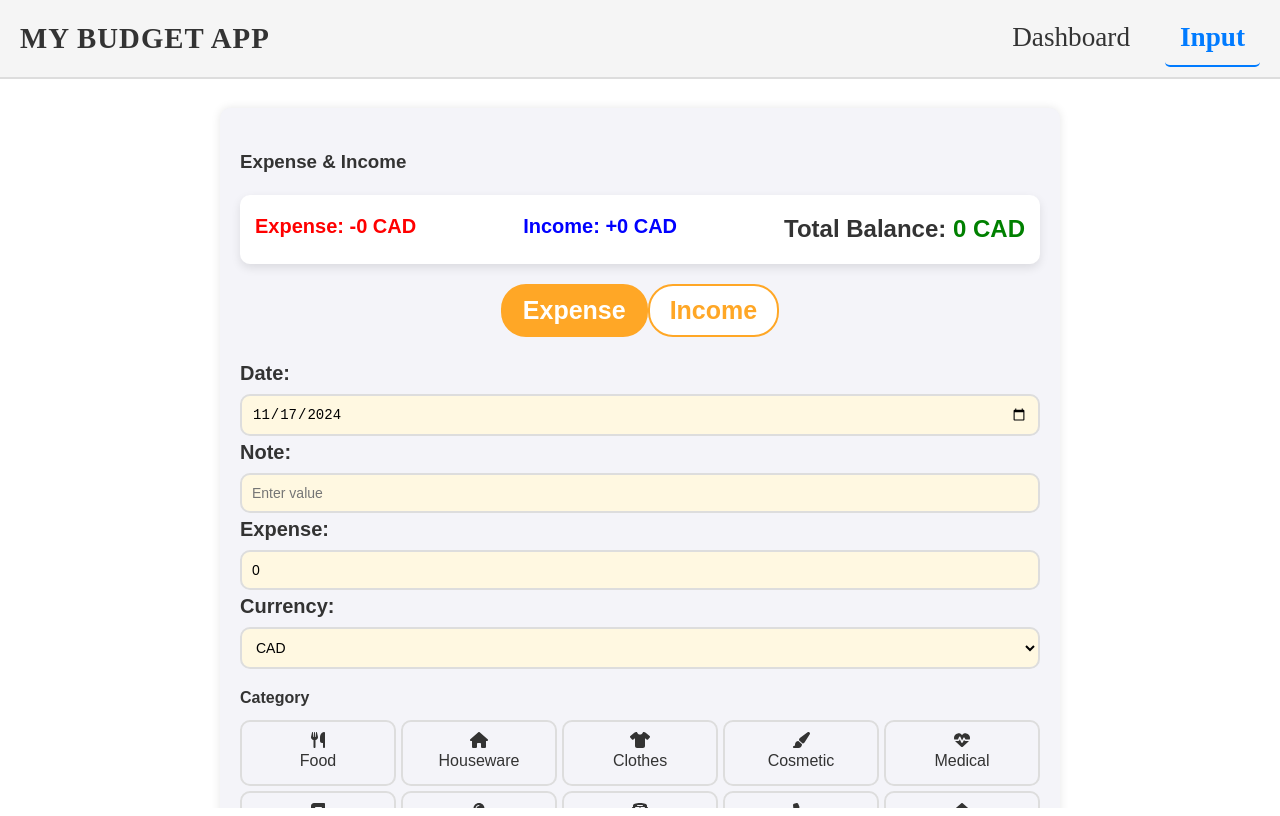
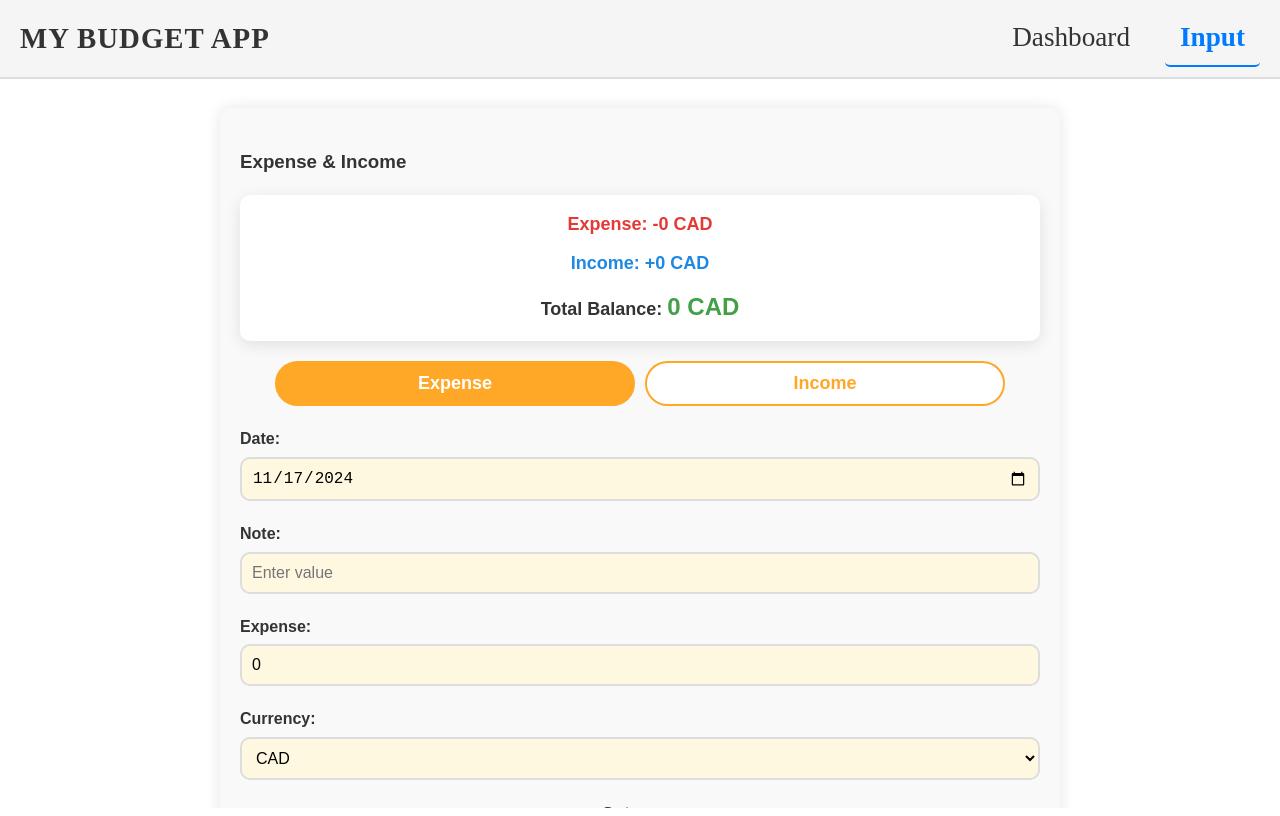
Before and after one commit to JIMPARK80/household-account-book, a Vue app: page /add-expense in a window 1280 px wide. Built offline with nearby package versions, Linux system fonts and the light colour scheme; what chartjs-plugin-datalabels would draw is missing.

Commit message:
Update UI
Update UI, pie charts, and graphs have grown in size

```diff
--- a/src/components/AddExpense.vue
+++ b/src/components/AddExpense.vue
@@ -228,43 +228,45 @@ export default {
   margin: 20px auto;
   max-width: 800px;
   padding: 20px;
-  background-color: #f4f4f9; /* Soft background */
+  background-color: #f9f9f9; /* Softer background */
   border-radius: 10px;
-  box-shadow: 0 0 10px rgba(0, 0, 0, 0.1);
+  box-shadow: 0 0 15px rgba(0, 0, 0, 0.1); /* Softer shadow */
   color: #333;
-  line-height: 1.6; /* Spacing adjustment for readability */
+  line-height: 1.6;
 }
 
 /* Income & Expense Summary */
 .income-expense-summary {
   display: flex;
-  justify-content: space-between;
+  flex-direction: column; /* Stack items vertically for mobile */
+  align-items: center;
+  gap: 10px;
   margin-bottom: 20px;
   padding: 15px;
   background-color: #ffffff;
   border-radius: 10px;
-  box-shadow: 0 4px 10px rgba(0, 0, 0, 0.1);
+  box-shadow: 0 4px 15px rgba(0, 0, 0, 0.1);
 }
 
-.expense-summary {
-  color: red;
-  font-size: 20px;
+.expense-summary,
+.income-summary,
+.total-summary {
+  font-size: 18px;
   font-weight: bold;
+  text-align: center;
 }
 
-.income-summary {
-  color: blue;
-  font-size: 20px;
-  font-weight: bold;
+.expense-summary span {
+  color: #e53935; /* Red for expenses */
 }
 
-.total-summary {
-  font-weight: bold;
-  font-size: 24px;
+.income-summary span {
+  color: #1e88e5; /* Blue for income */
 }
 
 .total-summary .total {
-  color: green;
+  color: #43a047; /* Green for total balance */
+  font-size: 24px; /* Emphasize total */
 }
 
 /* Tabs */
@@ -272,41 +274,43 @@ export default {
   display: flex;
   justify-content: center;
   margin-bottom: 20px;
+  gap: 10px; /* Space between buttons */
 }
 
 .tabs button {
   background-color: #ffffff;
-  border: 2px solid #ffa726; /* Accent border */
+  border: 2px solid #ffa726;
   color: #ffa726;
   padding: 10px 20px;
-  font-size: 25px;
-  border-radius: 25px; /* Rounded corners */
+  font-size: 18px;
+  border-radius: 25px;
   cursor: pointer;
   font-weight: bold;
   transition: all 0.3s ease;
+  width: 45%; /* Make buttons responsive */
 }
 
 .tabs button.active {
-  background-color: #ffa726; /* Highlight active tab */
+  background-color: #ffa726;
   color: white;
 }
 
 .tabs button:hover {
-  background-color: #ffcc80;
+  background-color: #ffd54f;
 }
 
 /* Form Styling */
 .input-form {
-  margin-top: 0px;
+  margin-top: 20px;
 }
 
 .form-group {
-  margin-bottom: 0px;
+  margin-bottom: 20px;
 }
 
 .form-group label {
   display: block;
-  font-size: 20px;
+  font-size: 16px;
   font-weight: bold;
   color: #333;
   margin-bottom: 5px;
@@ -316,10 +320,10 @@ export default {
 .form-group select {
   width: 100%;
   padding: 10px;
-  font-size: 14px;
+  font-size: 16px;
   border: 2px solid #ddd;
-  border-radius: 10px; /* Rounded corners */
-  background-color: #fff8e1; /* Light yellow */
+  border-radius: 10px;
+  background-color: #fff8e1;
   box-sizing: border-box;
   transition: border-color 0.3s ease;
 }
@@ -330,31 +334,19 @@ export default {
   outline: none;
 }
 
-/* Expense/Income Input Section */
-.expense-input {
-  display: flex;
-  align-items: center;
-  justify-content: space-between;
-}
-
-.currency-symbol {
-  margin-left: 10px;
-  font-size: 16px;
-  color: #555;
-}
-
 /* Category Section */
 .category-section h3 {
-  font-size: 16px;
+  font-size: 18px;
   font-weight: bold;
   color: #333;
   margin-bottom: 10px;
+  text-align: center;
 }
 
 .category-grid {
   display: grid;
-  grid-template-columns: repeat(5, 1fr); /* 3 columns */
-  gap: 5px;
+  grid-template-columns: repeat(3, 1fr);
+  gap: 15px;
 }
 
 .category {
@@ -370,7 +362,7 @@ export default {
 }
 
 .category:hover {
-  background-color: #ffa726; /* Hover effect */
+  background-color: #ffa726;
   color: white;
 }
 
@@ -387,13 +379,13 @@ export default {
 /* Submit Button */
 .submit-button {
   width: 100%;
-  padding: 12px;
+  padding: 15px;
   background-color: #ffa726;
   color: white;
-  font-size: 16px;
+  font-size: 18px;
   font-weight: bold;
   border: none;
-  border-radius: 25px; /* Rounded button */
+  border-radius: 25px;
   cursor: pointer;
   transition: background-color 0.3s ease;
   margin-top: 20px;
@@ -421,13 +413,12 @@ export default {
 
 .expense-list li {
   background-color: #ffffff;
-  padding: 10px;
+  padding: 15px;
   margin-bottom: 10px;
   border-radius: 8px;
   box-shadow: 0 2px 5px rgba(0, 0, 0, 0.1);
   display: flex;
-  justify-content: space-between;
-  align-items: center;
+  flex-direction: column; /* Stack content for mobile */
 }
 
 .expense-list li strong {
@@ -440,35 +431,42 @@ export default {
 }
 
 .expense-list button {
-  background-color: #f44336;
+  background-color: #e53935;
   color: white;
-  padding: 5px 10px;
+  padding: 8px 15px;
   font-size: 14px;
   border: none;
   border-radius: 5px;
   cursor: pointer;
   transition: background-color 0.3s ease;
+  margin-top: 10px;
+  align-self: flex-end; /* Align buttons to the right */
 }
 
 .expense-list button:hover {
-  background-color: #e53935;
+  background-color: #d32f2f;
 }
 
 /* Responsive Design */
 @media (max-width: 768px) {
+  .income-expense-summary {
+    flex-direction: column; /* Stack items for smaller screens */
+  }
+
   .category-grid {
-    grid-template-columns: repeat(2, 1fr); /* Adjust to 2 columns for smaller screens */
+    grid-template-columns: repeat(2, 1fr); /* Adjust to 2 columns */
+  }
+
+  .tabs button {
+    width: 100%; /* Full width buttons */
   }
 
   .expense-summary,
   .income-summary,
   .total-summary {
+    text-align: center;
     margin-bottom: 15px;
   }
+}
 
-  .tabs button {
-    width: 100%;
-    margin-bottom: 10px;
-  }
-}
 </style>
--- a/src/components/DashboardView.vue
+++ b/src/components/DashboardView.vue
@@ -1,39 +1,48 @@
 <template>
   <div class="dashboard-view">
+    <!-- 대시보드 제목 -->
     <h1>Dashboard View</h1>
 
-    <!-- Navigation Buttons -->
+    <!-- 그래프를 바꾸는 버튼들 -->
     <div class="nav-buttons">
+      <!-- 왼쪽 버튼: 이전 그래프로 이동 -->
       <button @click="previousGraph" class="nav-button">←</button>
+      <!-- 오른쪽 버튼: 다음 그래프로 이동 -->
       <button @click="nextGraph" class="nav-button">→</button>
     </div>
 
-    <!-- Graphs Displayed Based on Current Selection -->
+    <!-- 현재 선택된 그래프를 보여주는 영역  -->
     <div class="graphs">
-      <!-- Monthly Money Flow Graph -->
+      <!-- 1번 그래프: 월별 돈 흐름 -->
       <div v-if="currentGraph === 1">
         <h2>Monthly Money Flow</h2>
+        <!-- 데이터가 있을 경우 바 그래프를 보여준다. -->
         <div v-if="hasMonthlyData">
           <Bar :data="moneyFlowChartData" :options="chartOptions" />
         </div>
+        <!-- 데이터가 없을 경우 메시지 표시 -->
         <p v-else>No data available for money flow comparison.</p>
       </div>
 
-      <!-- Monthly Expense Summary Graph -->
+      <!-- 2번 그래프: 월별 지출 요약 -->
       <div v-if="currentGraph === 2">
         <h2>Monthly Expense Summary</h2>
+        <!-- 데이터가 있을 경우 파이 그래프를 보여준다-->
         <div v-if="monthlySummary.expenses.length">
           <Pie :data="expenseChartData" :options="pieChartOptions" />
         </div>
+        <!-- 데이터가 없을 경우 메시지 표시 -->
         <p v-else>No expense data available for summary.</p>
       </div>
 
-      <!-- Monthly Income Summary Graph -->
+      <!-- 3번 그래프: 월별 수입 요약 -->
       <div v-if="currentGraph === 3">
         <h2>Monthly Income Summary</h2>
+        <!-- 데이터가 있을 경우 파이 그래프를 보여준다 -->
         <div v-if="monthlySummary.income.length">
           <Pie :data="incomeChartData" :options="pieChartOptions" />
         </div>
+        <!-- 데이터가 없을경우 메시지 표시 -->
         <p v-else>No income data available for summary.</p>
       </div>
     </div>
@@ -55,38 +64,45 @@ import {
   LinearScale,
 } from "chart.js";
 import ChartDataLabels from "chartjs-plugin-datalabels";
+
+
+// Chart.js에서 사용할 기능들을 등록
 ChartJS.register(Title, Tooltip, Legend, ArcElement, CategoryScale, BarElement, LinearScale, ChartDataLabels);
 
 export default {
   name: "DashboardView",
-  components: { Pie, Bar },
+  components: { Pie, Bar }, // 우리가 사용할 그래프 컴포넌트
   setup() {
-    const expenses = ref([]);
-    const income = ref([]);
-    const currentGraph = ref(1);
+    const expenses = ref([]); // 지출 데이터를 담을 공간
+    const income = ref([]); // 수입 데이터를 담을 공간
+    const currentGraph = ref(1); // 현재 보여줄 그래프(1,2,3 중 선택)
 
-    // Compute monthly summary for both expenses and income
+    // 지출과 수입 데이터를 요약해서 보여주는 계산된 값
     const monthlySummary = computed(() => {
       const expenseSummary = {};
       const incomeSummary = {};
 
+      // 지출 데이터를 카테고리별로 합산
       expenses.value.forEach((expense) => {
         expenseSummary[expense.category] = (expenseSummary[expense.category] || 0) + expense.amount;
       });
 
+      // 수입 데이터를 카테고리별로 합산
       income.value.forEach((inc) => {
         incomeSummary[inc.category] = (incomeSummary[inc.category] || 0) + inc.amount;
       });
 
+      // 정리된 데이터를 반환
       return {
         expenses: Object.entries(expenseSummary).map(([category, amount]) => ({ category, amount })),
         income: Object.entries(incomeSummary).map(([category, amount]) => ({ category, amount })),
       };
     });
 
+    // 데이터가 있는지 확인
     const hasMonthlyData = computed(() => expenses.value.length || income.value.length);
 
-    // Chart Data
+    // 총수입과 총지출을 계산해서 그래프 데이터를 만듦
     const moneyFlowChartData = computed(() => {
       const totalIncome = income.value.reduce((sum, inc) => sum + inc.amount, 0);
       const totalExpenditure = expenses.value.reduce((sum, exp) => sum + exp.amount, 0);
@@ -95,12 +111,12 @@ export default {
         labels: ["Total"],
         datasets: [
           {
-            label: "Total Income (CAD)",
+            label: "Total Income (CAD)", // 캐나다 달러 단위 수입
             data: [totalIncome],
             backgroundColor: "#4BC0C0",
           },
           {
-            label: "Total Expenditure (CAD)",
+            label: "Total Expenditure (CAD)", // 캐나다 달러 단위 지출
             data: [totalExpenditure],
             backgroundColor: "#FF6384",
           },
@@ -108,6 +124,7 @@ export default {
       };
     });
 
+    // 카테고리별 지출 데이터를 그래프로 나타냄
     const expenseChartData = computed(() => ({
       labels: monthlySummary.value.expenses.map((item) => item.category),
       datasets: [
@@ -119,6 +136,7 @@ export default {
       ],
     }));
 
+    // 카테고리별 수입 데이터를 그래프로 나타냄
     const incomeChartData = computed(() => ({
       labels: monthlySummary.value.income.map((item) => item.category),
       datasets: [
@@ -130,7 +148,7 @@ export default {
       ],
     }));
 
-    // Chart Options
+    // 그래프 옵션 (디자인 및 툴팁 설정)
     const chartOptions = {
       responsive: true,
       plugins: {
@@ -145,11 +163,21 @@ export default {
         },
       },
       scales: {
-        y: { beginAtZero: true, ticks: { color: "#333" }, grid: { color: "#ddd" } },
-        x: { ticks: { color: "#333" }, grid: { color: "#ddd" } },
+        y: { beginAtZero: true,
+          ticks: { color: "#333" ,
+          stepsize: 100,
+          callback: (value) => `$${value}`,
+        },
+          grid: { color: "#ddd" }
+        },
+        x: {
+          ticks: { color: "#333" },
+          grid: { color: "#ddd" }
+        },
       },
     };
 
+    // 파이 그래프 옵션
     const pieChartOptions = {
       responsive: true,
       plugins: {
@@ -184,22 +212,24 @@ export default {
         },
       },
     };
-    // Fetch data
+    // 컴포넌트가 처음 실행될 때 데이터베이스에서 지출/수입 데이터를 가져옴
     onMounted(async () => {
       const db = await setupDatabase();
       expenses.value = await getAllExpenses(db);
       income.value = await getAllIncome(db);
     });
 
-    // Graph navigation
+    // 다음 그래프로 이동
     const nextGraph = () => {
       currentGraph.value = currentGraph.value < 3 ? currentGraph.value + 1 : 1;
     };
 
+    // 이전 그래프로 이동
     const previousGraph = () => {
       currentGraph.value = currentGraph.value > 1 ? currentGraph.value - 1 : 3;
     };
 
+    // 위에서 정의한 데이터와 함수들을 반환
     return {
       monthlySummary,
       moneyFlowChartData,
@@ -217,6 +247,8 @@ export default {
 </script>
 
 <style scoped>
+/* 스타일 정의 (디자인) */
+
 .dashboard-view {
   display: flex;
   flex-direction: column;
@@ -225,10 +257,11 @@ export default {
   max-width: 100%;
 }
 
+/* 네비게이션 버튼 스타일 */
 .nav-buttons {
   margin: 20px 0;
   display: flex;
-  gap: 10px;
+  gap: 20px;
 }
 
 .nav-button {
@@ -238,16 +271,28 @@ export default {
   border: none;
   border-radius: 5px;
   cursor: pointer;
-  font-size: 16px;
+  font-size: 30px;
 }
 
 .nav-button:hover {
   background-color: #0056b3;
 }
 
+/* 그래프 스타일 */
 .graphs {
-  width: 100%;
-  max-width: 800px;
+  display: flex;
+  flex-direction: column;
+  align-items: center;
+  justify-content: center;
+  padding: 10px;
+}
+
+.graphs canvas {
+  width: 100% !important; /* Scale to container width */
+  max-width: 300px; /* Maximum width for the chart */
+  height: auto !important; /* Maintain aspect ratio */
+  aspect-ratio: 1 / 1; /* Ensure the chart remains square */
+  margin: 0 auto;
 }
 
 .graphs h2 {
```
